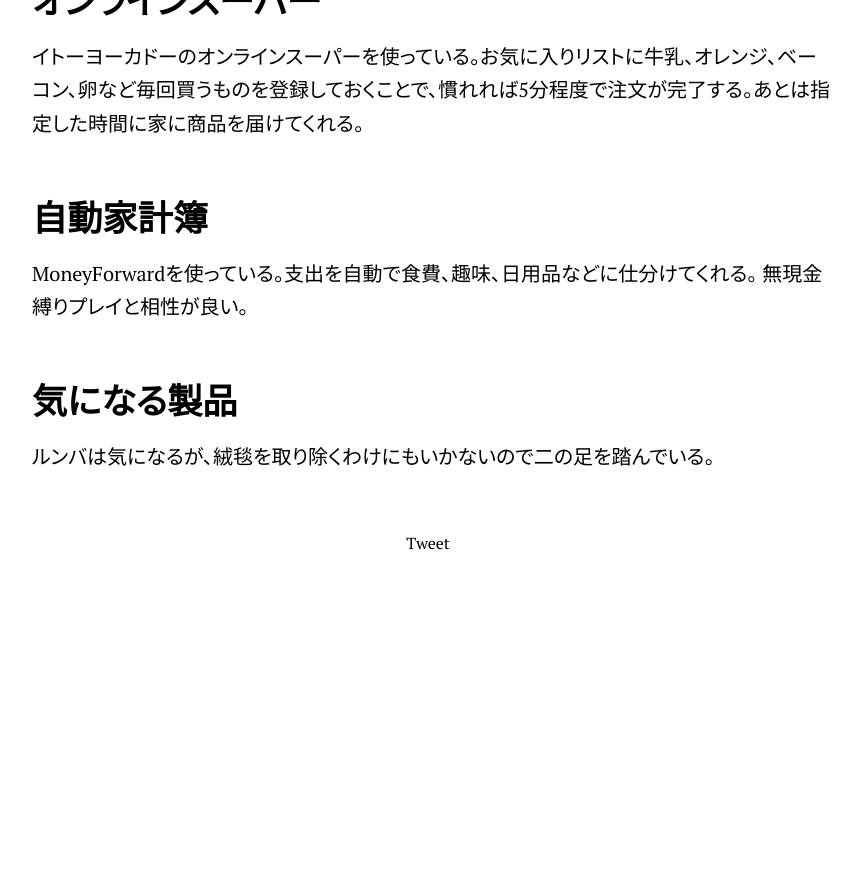
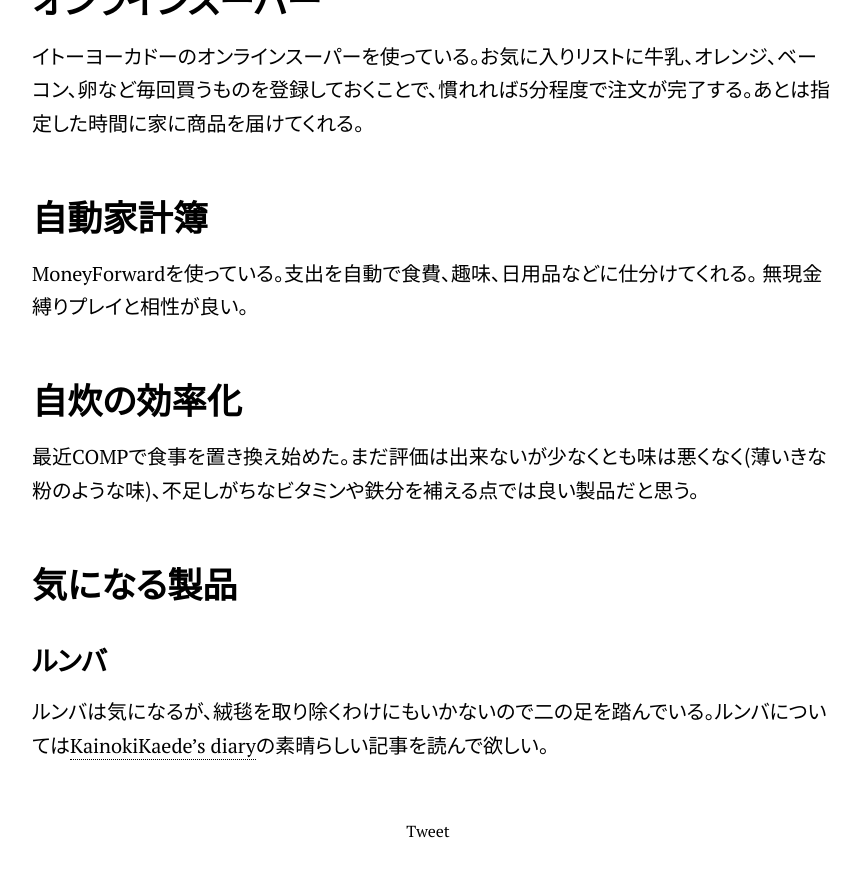
Before and after one commit to uetchy/uechi.io, a Jekyll site: the page built from _posts/2018-08-05-life-automation.md, in a window 1280 px wide and 900 px high, scrolled down 2642 px. Shown: the top 877 px of the window, without its empty margins (208-1068 px from the left). Built offline with Jekyll 4.4.1, drawn with Linux system fonts in a browser that asks for light colours; nearby versions of some CDN libraries; comment, search, counter and statistics services are not loaded; before the commit the page ends 3254 px from its top, so only the background shows below that.

Commit message:
Update 2018-08-05-life-automation.md

```diff
--- a/_posts/2018-08-05-life-automation.md
+++ b/_posts/2018-08-05-life-automation.md
@@ -73,6 +73,12 @@
 MoneyForwardを使っている。支出を自動で食費、趣味、日用品などに仕分けてくれる。
 無現金縛りプレイと相性が良い。
 
+# 自炊の効率化
+
+最近COMPで食事を置き換え始めた。まだ評価は出来ないが少なくとも味は悪くなく（薄いきな粉のような味）、不足しがちなビタミンや鉄分を補える点では良い製品だと思う。
+
 # 気になる製品
 
-ルンバは気になるが、絨毯を取り除くわけにもいかないので二の足を踏んでいる。
+## ルンバ
+
+ルンバは気になるが、絨毯を取り除くわけにもいかないので二の足を踏んでいる。ルンバについては[KainokiKaede's diary](http://kainokikaede.hatenablog.com/entry/2018/07/24/185452)の素晴らしい記事を読んで欲しい。
```
